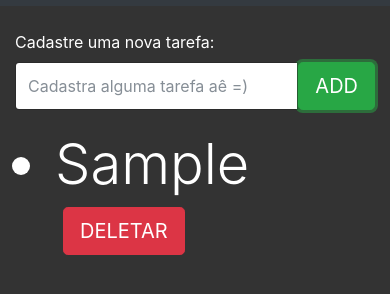
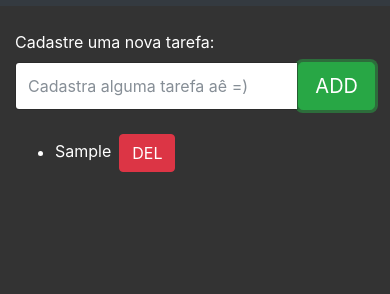
Before and after one commit to Fziliotti/FZ-To-Do, a website: page index.html in a window 390 px wide. Both pictures are taken after typing "Sample" into the empty fields and a click on the button "ADD". Shown: the part 208-502 px from the top of the page. Drawn offline with nearby package versions, Linux system fonts and the light colour scheme.

Commit message:
melhorando responsividade

```diff
--- a/css/main.css
+++ b/css/main.css
@@ -4,6 +4,6 @@ body{
 
 }
 
-ul{
-	transition: all 0.3s;
+text-24{
+	font-size: 24px;
 }
--- a/index.html
+++ b/index.html
@@ -22,7 +22,7 @@
 		<div id="app">
 			<label for="novaTarefa">Cadastre uma nova tarefa:</label>
 			<div class="input-group mb-3">
-				<input id="novaTarefa" type="text" class="form-control" placeholder="Cadastra alguma tarefa aê =)">
+				<input id="novaTarefa" type="text" maxlength="25" class="form-control" placeholder="Cadastra alguma tarefa aê =)">
 				<div class="input-group-append">
 					<button class="btn btn-success btn-lg" type="submit">ADD</button>
 				</div>
--- a/js/toDo.js
+++ b/js/toDo.js
@@ -8,14 +8,14 @@ function renderTodos(){
 	listElement.innerHTML = ''; //limpa a lista antes de renderizar
 	for (todo of todos){
 		var todoElement = document.createElement('li');
-		todoElement.setAttribute('class', "display-4 my-4")
+		todoElement.setAttribute('class', "text-24 my-4")
 		var todoText = document.createTextNode(todo);
 
 		var linkElement = document.createElement('a');
 		linkElement.setAttribute('href', '#');
-		linkElement.setAttribute('class', 'btn btn-lg btn-danger ml-2')
+		linkElement.setAttribute('class', 'btn btn-danger ml-2')
 
-		var linkText = document.createTextNode('DELETAR');
+		var linkText = document.createTextNode('DEL');
 		var pos = todos.indexOf(todo);
 		linkElement.setAttribute('onclick', 'deleteTodo('+ pos+')');
 
```
